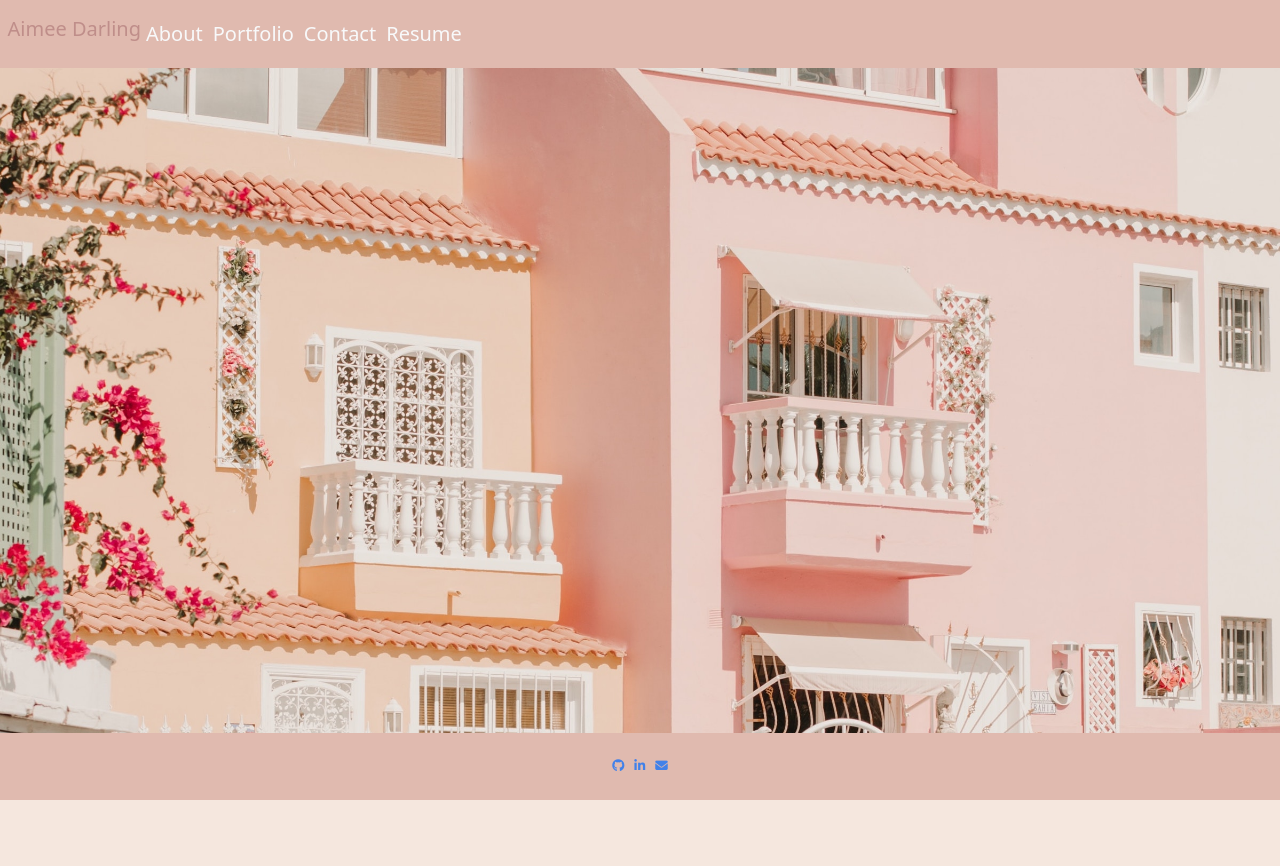
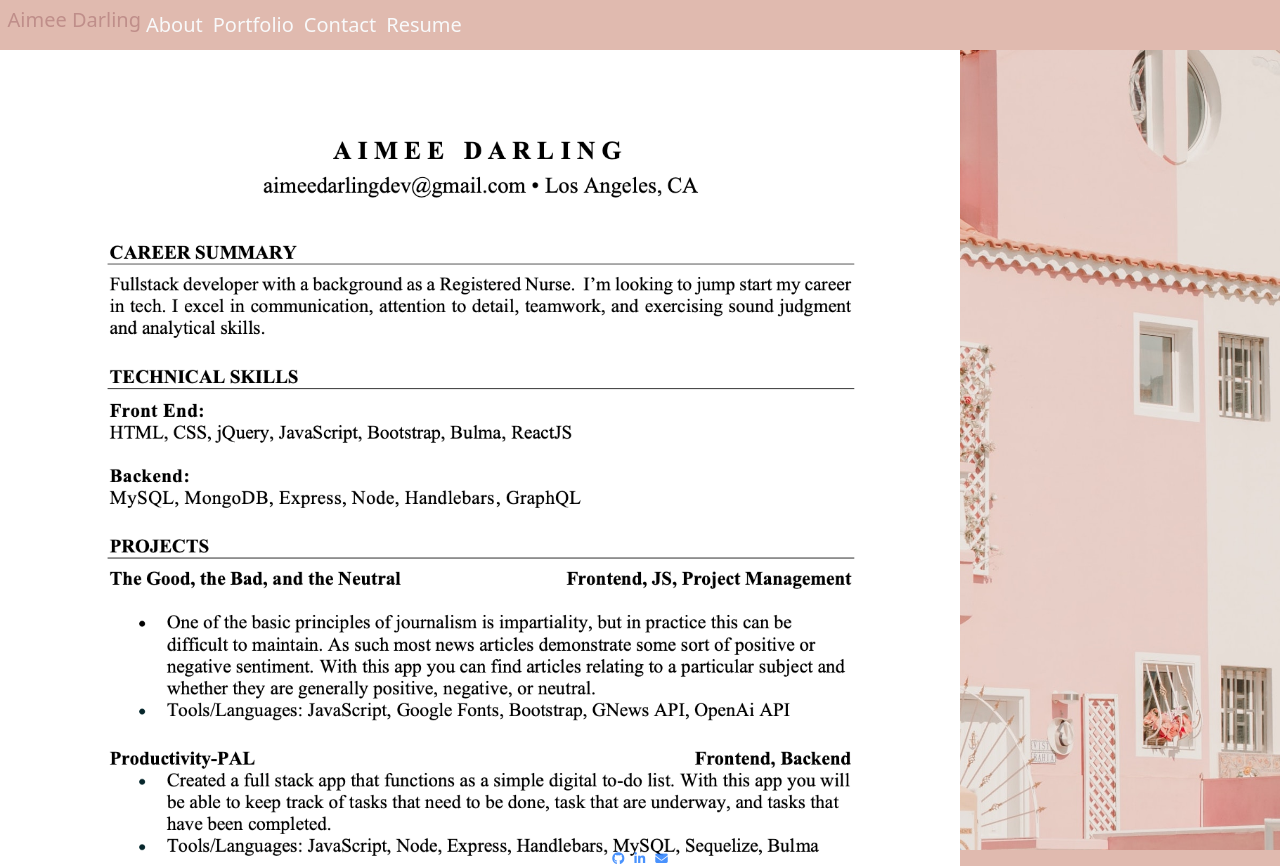
Before and after one commit to aimeedarling/20-react-portfolio, a React (Vite) app: page /resume in a window 1280 px wide. Shown: the top 866 px of the page. Before the commit the page ends 800 px from the top, so only its background shows below. Built offline with nearby package versions, Linux system fonts and the light colour scheme.

Commit message:
added screenshot of resume, linked to google doc

```diff
--- a/src/App.css
+++ b/src/App.css
@@ -10,6 +10,7 @@
   --cream: #F5E7DE;
   --mauve: #BF8E8A;
 }
+
 /*
 @import 'animate.css'; */
 
@@ -73,7 +74,7 @@ footer {
   width: 100%;
   height: 90%;
   opacity: .9;
-  margin-top: 3rem;
+  margin-top: 3rem auto;
 }
 
 
@@ -101,3 +102,18 @@ footer {
   height: auto;
   border-radius: 50%;
 }
+
+#navbar-links {
+
+}
+
+.resume-div{
+  display: flex;
+  justify-content: space-between;
+  align-items: center;
+}
+#resume {
+  width: 75%;
+  height: auto;
+
+}
--- a/src/components/Navbar.jsx
+++ b/src/components/Navbar.jsx
@@ -5,7 +5,7 @@ export default function Nav({ links }) {
       <div className="container-fluid">
         <div className="collapse navbar-collapse" id="navbarSupportedContent">
           <p>Aimee Darling</p>
-          <ul className="navbar-nav me-auto mb-2 mb-lg-0">
+          <ul className="navbar-nav me-auto mb-2 mb-lg-0" id="navbar-links">
             {links.map((link) => link)}
           </ul>
         </div>
--- a/src/pages/Resume.jsx
+++ b/src/pages/Resume.jsx
@@ -1,8 +1,8 @@
 export default function Resume() {
 
     return (
-        <div className="container pt-4">
-
+        <div className="resume-div">
+            <a href="https://drive.google.com/file/d/19aK_8N-UD3TTpEroRU3ve_T0pbiFicDU/view?usp=drive_link" ><img src="src/assets/images/resume-screenshot.png" alt="screenshot of resume" id="resume"/></a>
         </div>
     )
 }
--- a/vite.config.js
+++ b/vite.config.js
@@ -2,7 +2,7 @@ import { defineConfig } from 'vite'
 import react from '@vitejs/plugin-react'
 
 export default defineConfig({
-  base: "/aimee-react-portfolio",
+  // base: "/aimee-react-portfolio",
   plugins: [react()],
   server: {
     port: 3000,
```
Also changed, not shown: src/assets/images/resume-screenshot.png (added), 1 other file (tests, documents, lock files or other folders).
